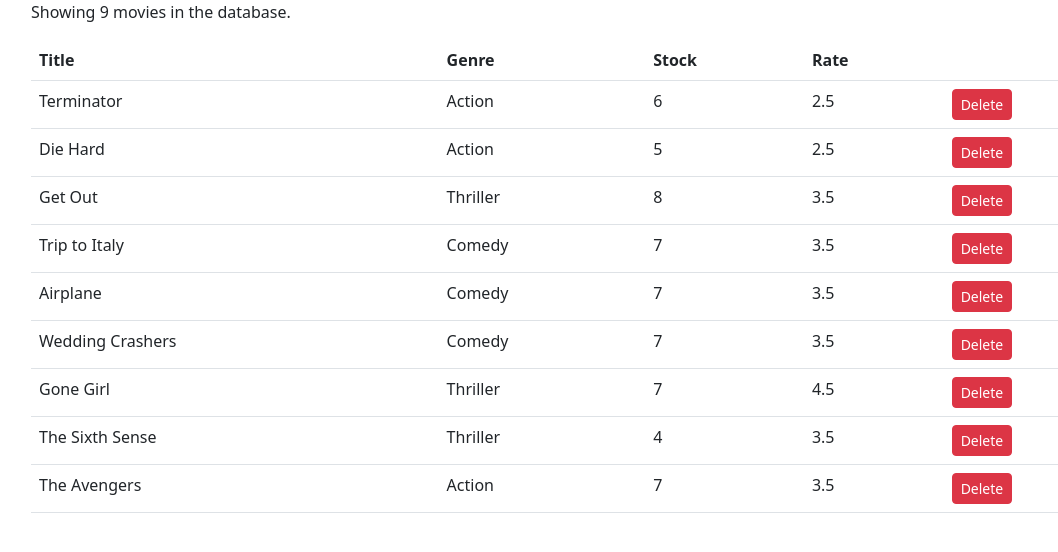
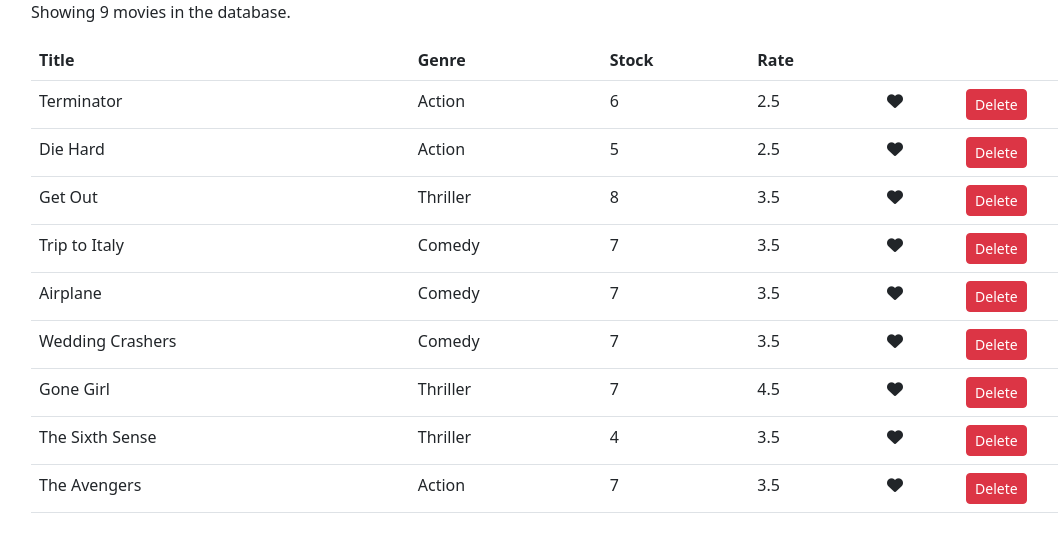
Before and after one commit to mightyhyuk/vyond, a React (Create React App) app: page / in a window 1280 px wide. Shown: the top 552 px of the page, without its empty margins (51-1109 px from the left). Built offline with nearby package versions, Linux system fonts and the light colour scheme.

Commit message:
Create Like component

```diff
--- /dev/null
+++ b/src/components/like.jsx
@@ -0,0 +1,10 @@
+import React, { Component } from "react";
+
+class Like extends Component {
+  state = {};
+  render() {
+    return <i className="fa-solid fa-heart"></i>;
+  }
+}
+
+export default Like;
--- a/src/components/movies.jsx
+++ b/src/components/movies.jsx
@@ -1,5 +1,6 @@
 import React, { Component } from "react";
 import { getMovies } from "../services/fakeMovieService";
+import Like from "./like";
 
 class Movies extends Component {
   state = {
@@ -25,6 +26,7 @@
               <th>Stock</th>
               <th>Rate</th>
               <th></th>
+              <th></th>
             </tr>
           </thead>
           <tbody>
@@ -35,6 +37,9 @@
                   <td>{movie.genre.name}</td>
                   <td>{movie.numberInStock}</td>
                   <td>{movie.dailyRentalRate}</td>
+                  <td>
+                    <Like />
+                  </td>
                   <td>
                     <button
                       onClick={() => this.handleDelete(movie)}
```
